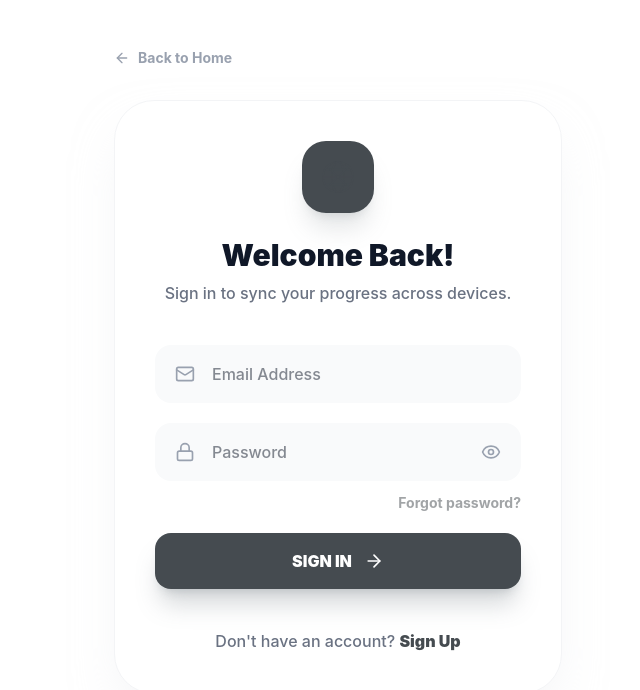
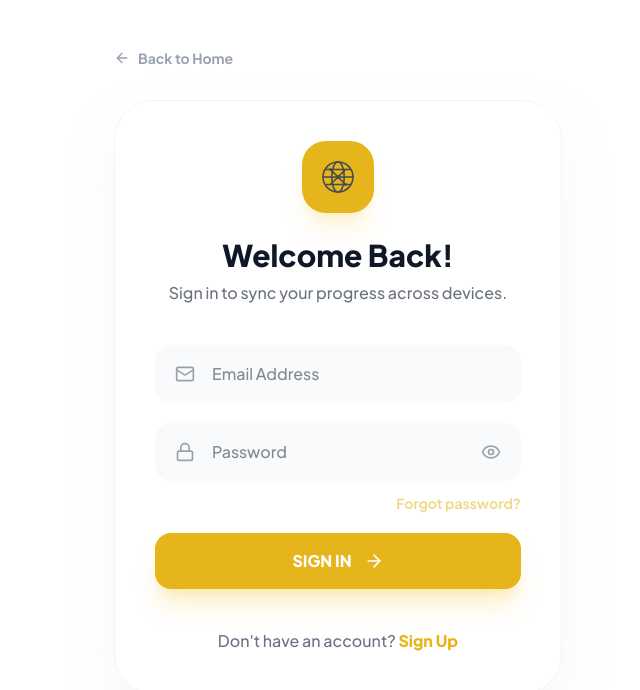
Before and after one commit to Magenyi-ux/linuxf, a React (Vite) app: page / in a window 1280 px wide. Shown: the top 690 px of the page, without its empty margins (302-942 px from the left). Built offline with nearby package versions, Linux system fonts and the light colour scheme; no server answers.

Commit message:
Revert Swiss redesign: restore previous tailwind.config.js

```diff
--- a/tailwind.config.js
+++ b/tailwind.config.js
@@ -26,28 +26,28 @@ export default {
         'scale-in': 'scale-in 0.3s ease-out forwards'
       },
       fontFamily: {
-        sans: ['Inter', 'Arial', 'sans-serif'],
+        sans: ['Plus Jakarta Sans', 'sans-serif'],
       },
       colors: {
         brand: {
-          50: '#F5F5F3',
-          100: '#EDEDEA',
-          200: '#E1E3E3',
-          500: '#788087',
-          600: '#596168',
-          700: '#454B50',
-          900: '#25282B',
+          50: '#FFF9E8',
+          100: '#FFF1BF',
+          200: '#FDE68A',
+          500: '#F7C948',
+          600: '#D9A514',
+          700: '#9A6B00',
+          900: '#1F1B12',
         },
         primary: {
-          50: '#F5F5F3',
-          100: '#E9EAE8',
-          500: '#788087',
-          600: '#454B50',
-          700: '#30363B',
+          50: '#FFF9E8',
+          100: '#FFF1BF',
+          500: '#F7C948',
+          600: '#E5B51B',
+          700: '#B8860B',
         },
         accent: {
-          500: '#454B50',
-          600: '#25282B',
+          500: '#1F1B12',
+          600: '#11100B',
         }
       }
     }
```
